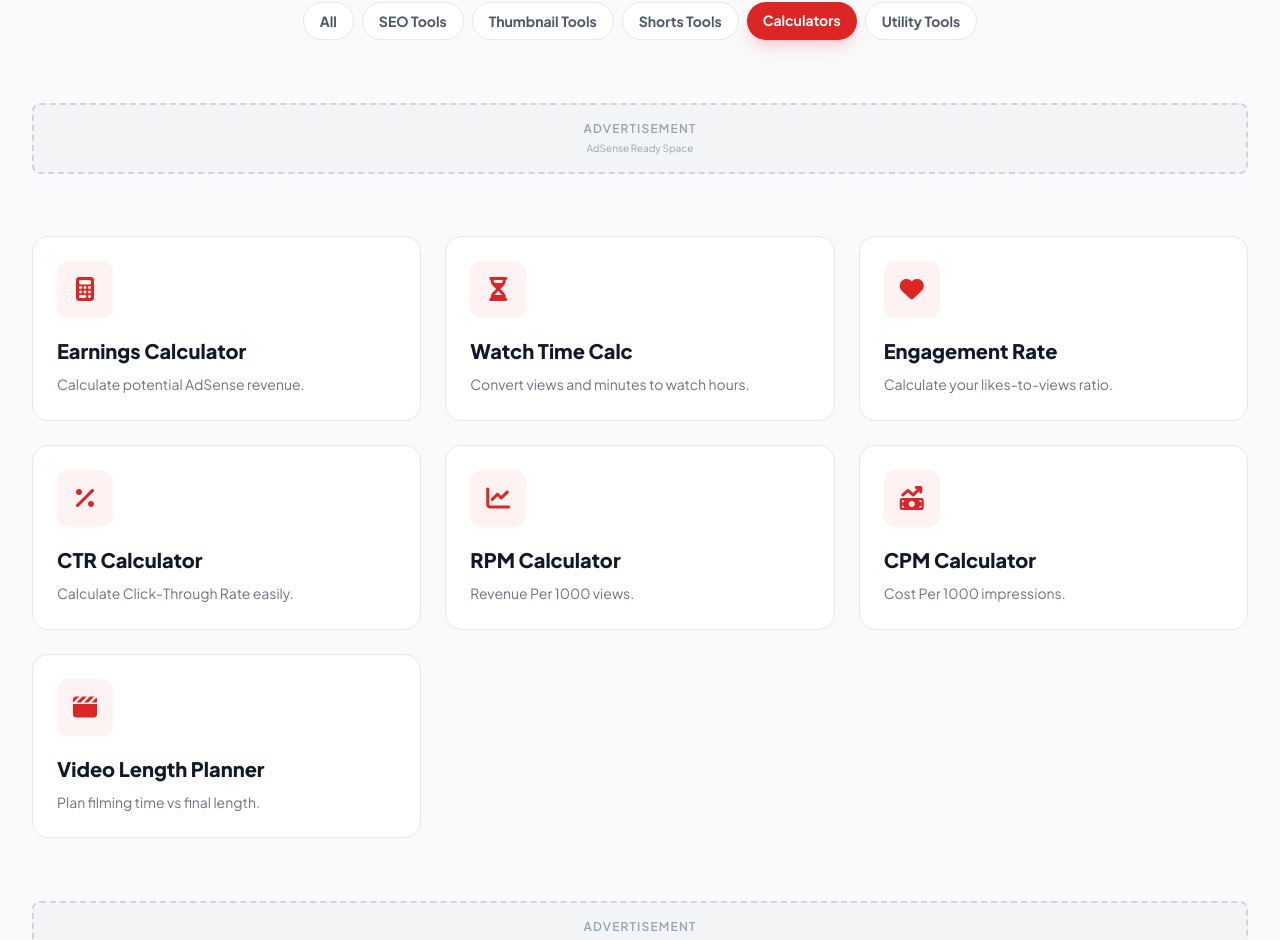
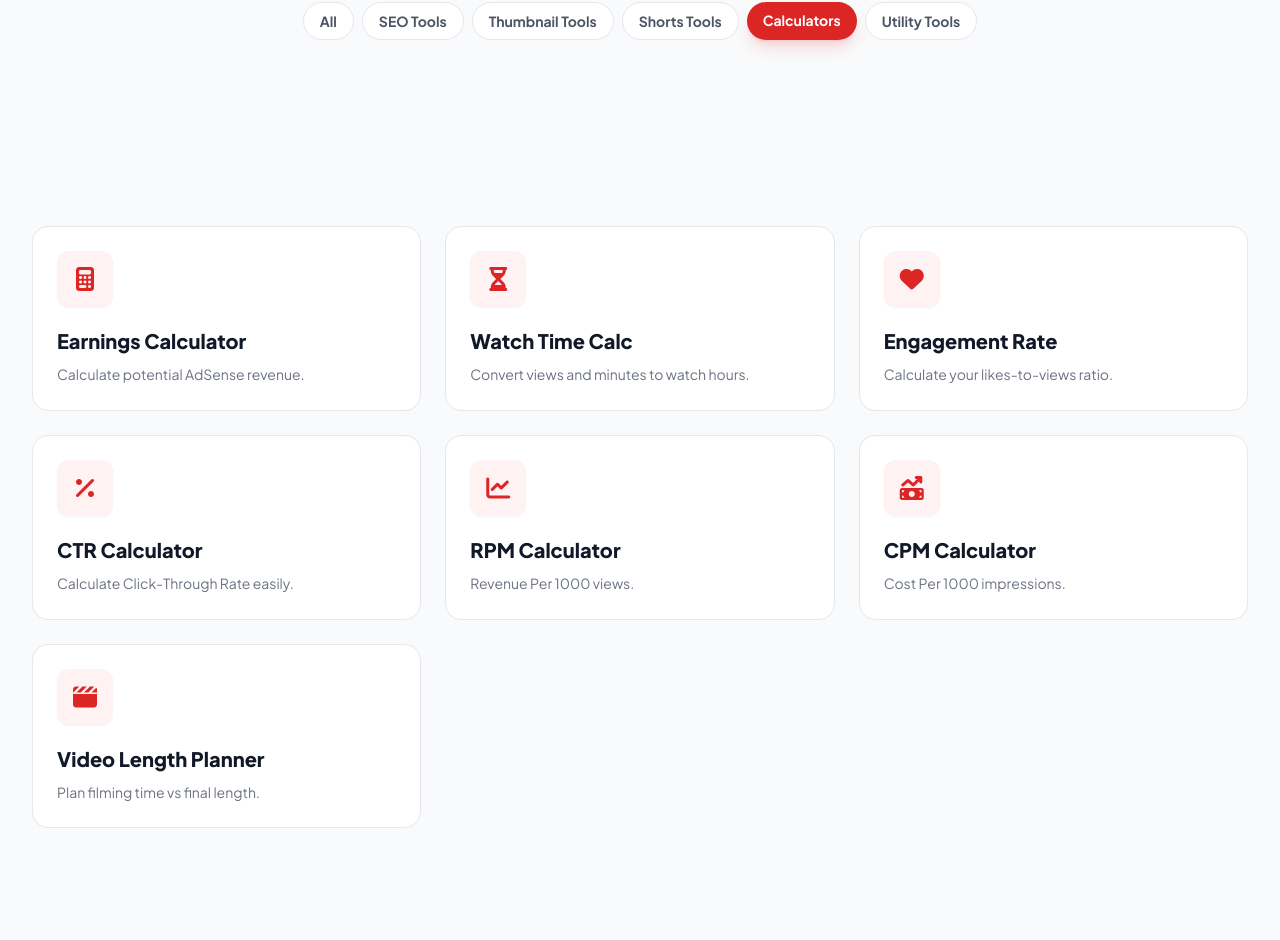
Before and after one commit to nomanafridi941-ops/YT-Toolkit, a React (Vite) app: page /category/Calculators in a window 1280 px wide. Shown: the part 239-1179 px from the top of the page. Built offline with nearby package versions, Linux system fonts and the light colour scheme.

Commit message:
feat: Add top and bottom 728x90 banners, sidebar 300x600 slot + Remove all Gemini mentions

```diff
--- a/config/adCodes.ts
+++ b/config/adCodes.ts
@@ -17,7 +17,6 @@ export const AD_CODES = {
   src="https://www.highperformanceformat.com/6a8e9b13351ca0fd75fc9383ddefaf9c/invoke.js"
 ></script>`,
 
-  // Add more ad codes below
-  // sidebar300x600: '',
-  // inContent300x250: '',
+  // 300x600 Sidebar (Placeholder - add real code when available)
+  sidebar300x600: '',
 };
--- a/pages/Home.tsx
+++ b/pages/Home.tsx
@@ -97,7 +97,7 @@ const Home: React.FC = () => {
           <div className="bg-white dark:bg-slate-800 p-10 rounded-[40px] border border-gray-100 dark:border-slate-700 shadow-sm">
             <div className="w-14 h-14 bg-red-600 text-white rounded-2xl flex items-center justify-center text-2xl mb-8 shadow-lg shadow-red-600/20"><i className="fa-solid fa-microchip"></i></div>
             <h3 className="text-2xl font-black mb-4 dark:text-white">AI Optimization</h3>
-            <p className="text-gray-500 dark:text-gray-400 font-medium">Leveraging Gemini 3 for ultra-accurate title, tag, and script generation.</p>
+            <p className="text-gray-500 dark:text-gray-400 font-medium">Advanced algorithms for ultra-accurate title, tag, and script generation.</p>
           </div>
           <div className="bg-white dark:bg-slate-800 p-10 rounded-[40px] border border-gray-100 dark:border-slate-700 shadow-sm">
             <div className="w-14 h-14 bg-gray-900 dark:bg-slate-700 text-white rounded-2xl flex items-center justify-center text-2xl mb-8 shadow-lg"><i className="fa-solid fa-lock-open"></i></div>
@@ -125,7 +125,12 @@ const Home: React.FC = () => {
           <i className="fa-solid fa-chart-line absolute -bottom-10 -left-10 text-[180px] text-white opacity-5 -rotate-12"></i>
         </section>
 
-        <AdPlaceholder className="mt-12" />
+        <AdPlaceholder
+          size="728x90"
+          label="Advertisement - 728x90"
+          className="mt-12 mx-auto"
+          adCode={AD_CODES.banner728x90}
+        />
       </div>
     </div>
   );
--- a/pages/SimplePage.tsx
+++ b/pages/SimplePage.tsx
@@ -31,8 +31,8 @@ export const AboutContent = () => (
         <p className="text-sm">We respect your privacy. No accounts, no emails, no tracking.</p>
       </div>
       <div className="bg-gray-50 dark:bg-slate-900/50 p-6 rounded-2xl">
-        <h3 className="font-black text-red-600 mb-2">AI-Powered</h3>
-        <p className="text-sm">Using Gemini 3 models, we provide the most accurate suggestions possible for creators.</p>
+        <h3 className="font-black text-red-600 mb-2">AI-Powered Tools</h3>
+        <p className="text-sm">Advanced algorithms provide the most accurate suggestions possible for creators.</p>
       </div>
     </div>
   </div>
--- a/pages/ToolDetail.tsx
+++ b/pages/ToolDetail.tsx
@@ -2,6 +2,7 @@
 import React, { useEffect } from 'react';
 import { useParams } from 'react-router-dom';
 import { TOOLS } from '../constants';
+import { AD_CODES } from '../config/adCodes';
 import AdPlaceholder from '../components/AdPlaceholder';
 import ThumbnailTool from '../tools/ThumbnailTool';
 import CalculatorTool from '../tools/CalculatorTool';
@@ -74,7 +75,11 @@ const ToolDetail: React.FC = () => {
           <div className="lg:col-span-8 space-y-12">
             <section>{renderToolUI()}</section>
 
-            <AdPlaceholder />
+            <AdPlaceholder
+              size="728x90"
+              label="Advertisement"
+              adCode={AD_CODES.banner728x90}
+            />
 
             {/* Rich SEO Content Section */}
             <section className="bg-white dark:bg-slate-800 p-8 md:p-12 rounded-[40px] border border-gray-100 dark:border-slate-700 shadow-sm transition-theme">
@@ -129,7 +134,11 @@ const ToolDetail: React.FC = () => {
               </div>
             </div>
 
-            <AdPlaceholder className="min-h-[400px]" />
+            <AdPlaceholder
+              size="300x600"
+              label="Sidebar Advertisement"
+              adCode={AD_CODES.sidebar300x600}
+            />
           </aside>
         </div>
       </div>
--- a/pages/ToolsList.tsx
+++ b/pages/ToolsList.tsx
@@ -5,6 +5,7 @@ import { TOOLS } from '../constants';
 import { ToolCategory } from '../types';
 import ToolCard from '../components/ToolCard';
 import AdPlaceholder from '../components/AdPlaceholder';
+import { AD_CODES } from '../config/adCodes';
 
 const ToolsList: React.FC = () => {
   const { catId } = useParams<{ catId?: string }>();
@@ -46,7 +47,12 @@ const ToolsList: React.FC = () => {
         ))}
       </div>
 
-      <AdPlaceholder className="mb-12" />
+      <AdPlaceholder
+        size="728x90"
+        label="Advertisement"
+        className="mb-12 mx-auto"
+        adCode={AD_CODES.banner728x90}
+      />
 
       <div className="tool-grid">
         {filteredTools.map(tool => (
@@ -54,7 +60,12 @@ const ToolsList: React.FC = () => {
         ))}
       </div>
 
-      <AdPlaceholder className="mt-12" />
+      <AdPlaceholder
+        size="728x90"
+        label="Advertisement"
+        className="mt-12 mx-auto"
+        adCode={AD_CODES.banner728x90}
+      />
     </div>
   );
 };
```
